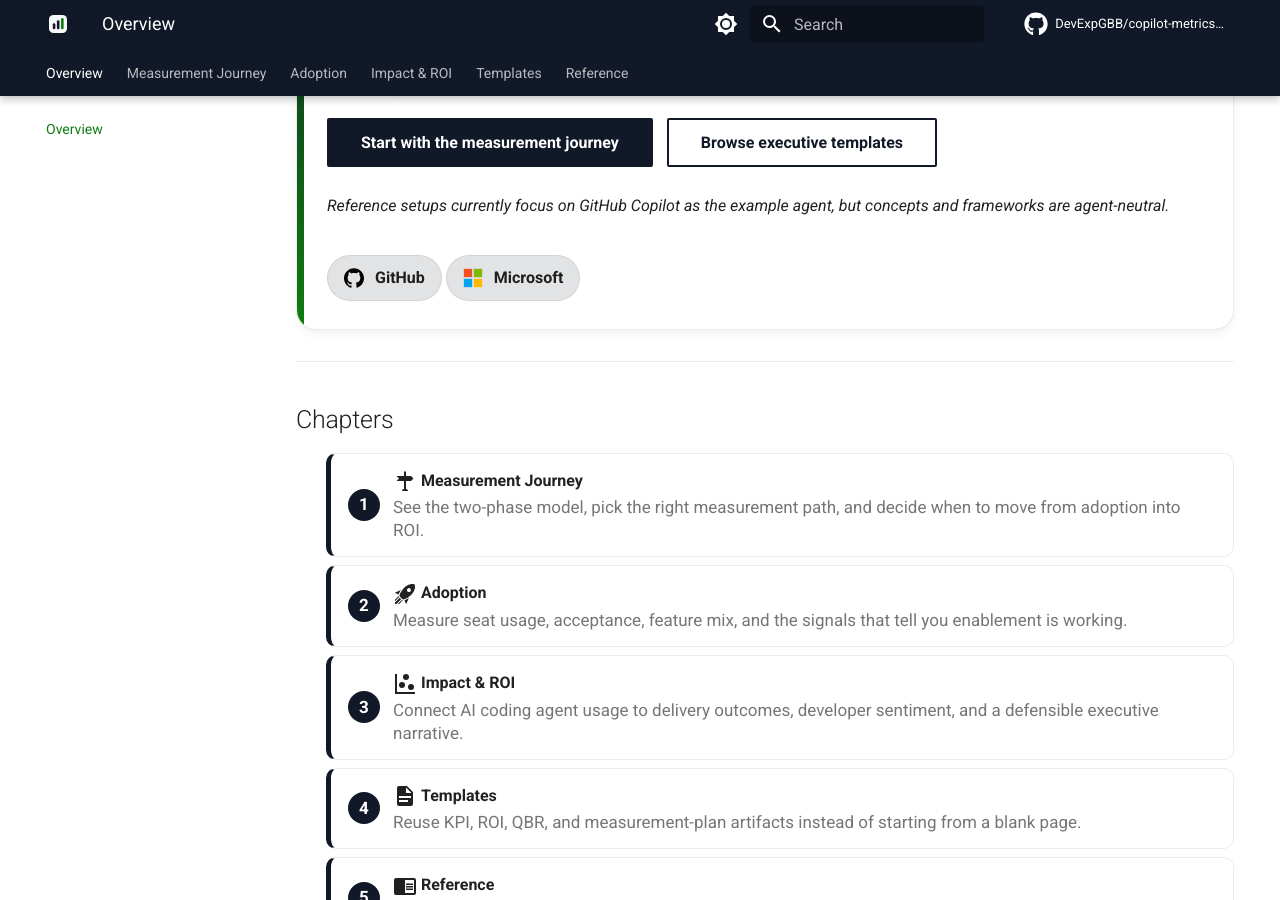
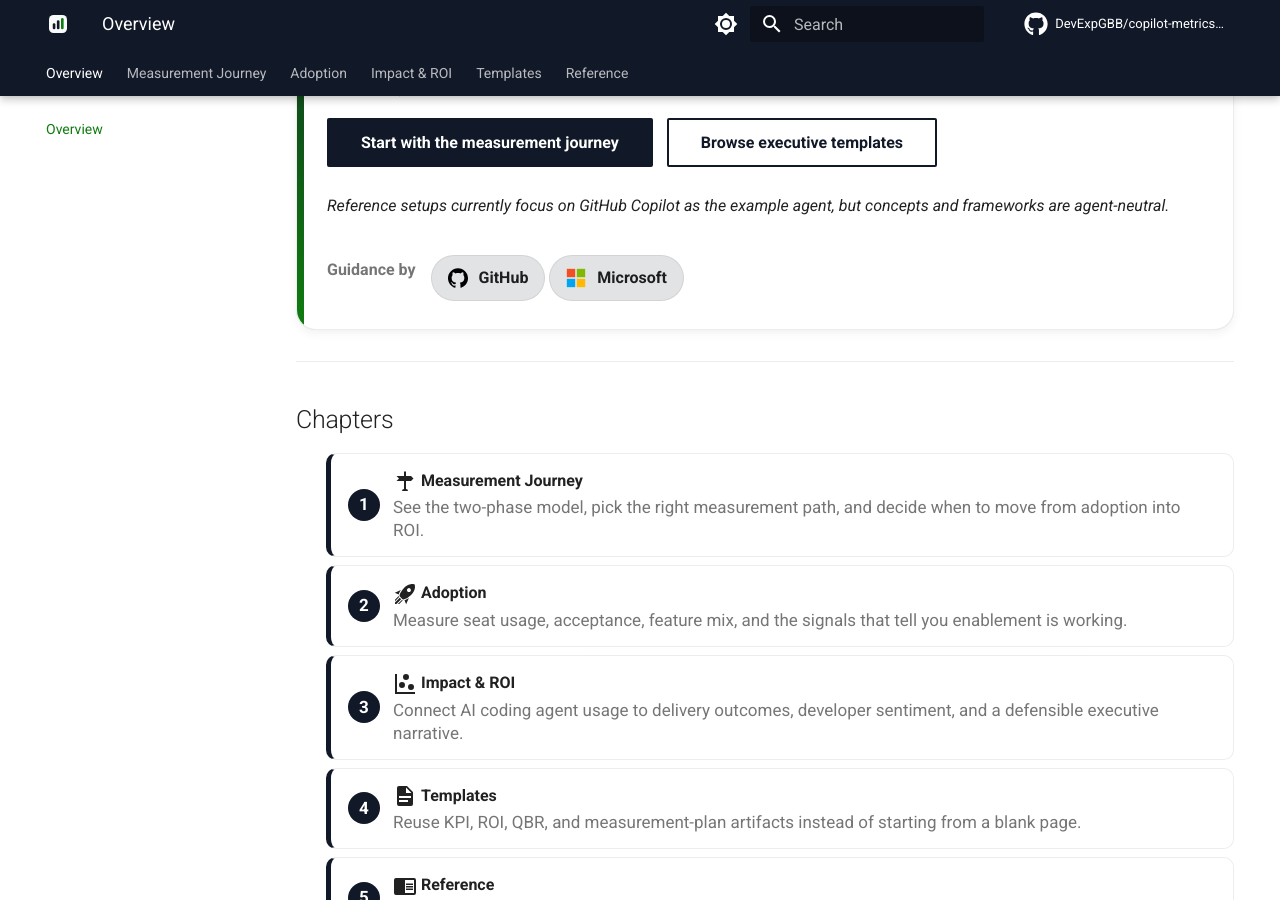
Before and after one commit to DevExpGbb/copilot-metrics-roi-toolkit, an MkDocs documentation site: the page built from docs/index.md, in a window 1280 px wide and 900 px high, scrolled down 314 px. Built offline with MkDocs 1.6.1 and Material for MkDocs 9.7.7, drawn with Linux system fonts in a browser that asks for light colours; comment, search, counter and statistics services are not loaded.

Commit message:
Add guidance label before platform chips
Co-authored-by: Copilot <223556219+Copilot@users.noreply.github.com>

```diff
--- a/docs/index.md
+++ b/docs/index.md
@@ -21,6 +21,8 @@ A practical playbook for teams that have already rolled out an AI coding agent a
 </div>
 
 <div class="logo-band" markdown>
+
+<span class="logo-band__label">Guidance by</span>
 
 <span class="logo-chip">
   <img src="assets/logos/github.svg" alt="" />
```
